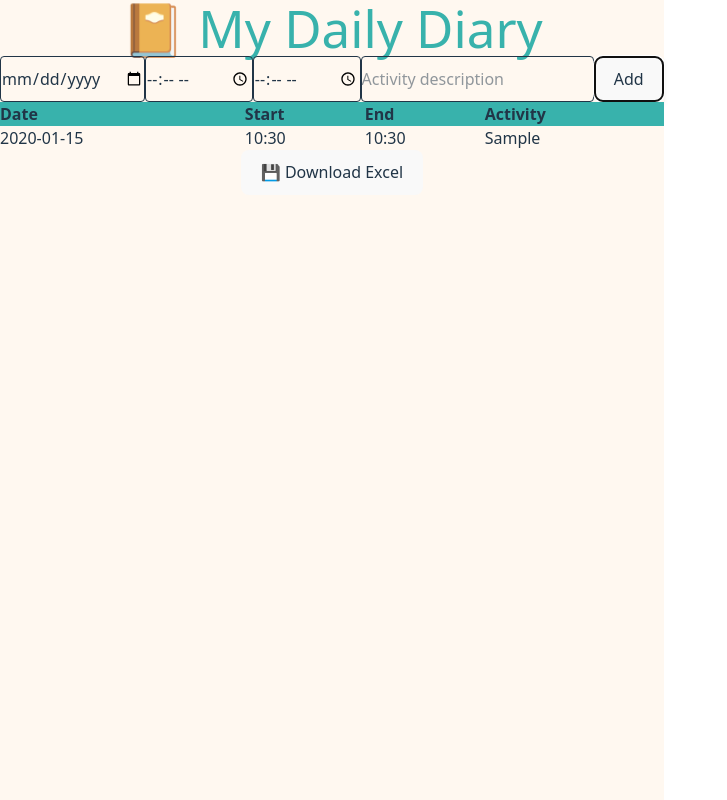
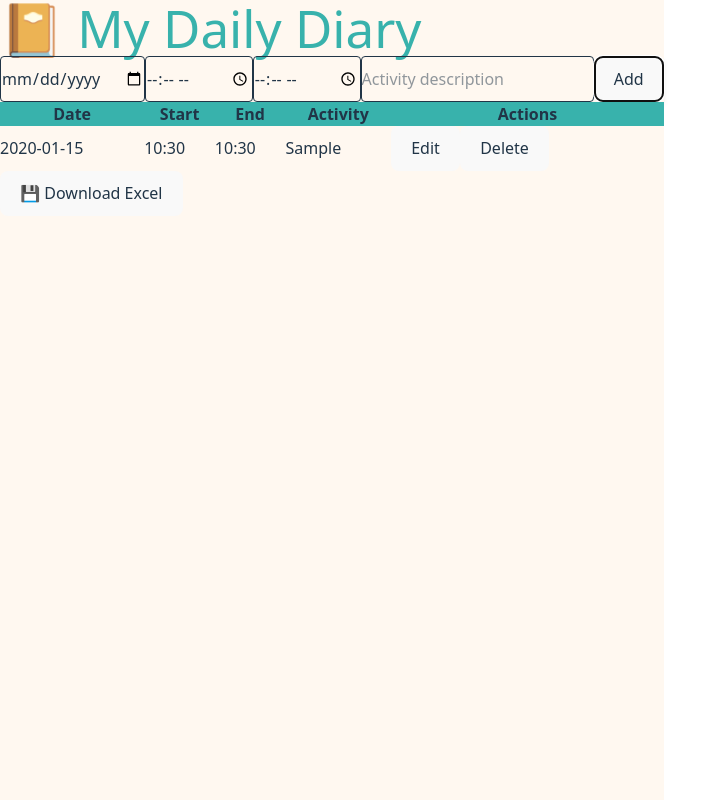
Before and after one commit to nunupian/nikki, a React (Vite) app in the folder nikki/: page / in a window 1280 px wide. Both pictures are taken after typing "2020-01-15", "10:30", "10:30", "Sample" into the empty fields and a click on the button "Add". Shown: the whole page, without its empty margins (0-727 px from the left). Built offline with nearby package versions, Linux system fonts and the light colour scheme.

Commit message:
update #2

```diff
--- a/nikki/src/App.tsx
+++ b/nikki/src/App.tsx
@@ -14,17 +14,47 @@ function App() {
   const [startTime, setStartTime] = useState("");
   const [endTime, setEndTime] = useState("");
   const [description, setDescription] = useState("");
+  const [editingIndex, setEditingIndex] = useState<number | null>(null);
 
-  const addActivity = () => {
+  const resetForm = () => {
+    setDate("");
+    setStartTime("");
+    setEndTime("");
+    setDescription("");
+    setEditingIndex(null);
+  };
+
+  const addOrUpdateActivity = () => {
     if (!date || !startTime || !endTime || !description) {
       alert("Please fill all fields!");
       return;
     }
-    setActivities([...activities, { date, startTime, endTime, description }]);
-    setDate("");
-    setStartTime("");
-    setEndTime("");
-    setDescription("");
+
+    const newActivity = { date, startTime, endTime, description };
+
+    if (editingIndex !== null) {
+      const updated = [...activities];
+      updated[editingIndex] = newActivity;
+      setActivities(updated);
+    } else {
+      setActivities([...activities, newActivity]);
+    }
+
+    resetForm();
+  };
+
+  const editActivity = (index: number) => {
+    const a = activities[index];
+    setDate(a.date);
+    setStartTime(a.startTime);
+    setEndTime(a.endTime);
+    setDescription(a.description);
+    setEditingIndex(index);
+  };
+
+  const deleteActivity = (index: number) => {
+    if (!confirm("Delete this activity?")) return;
+    setActivities(activities.filter((_, i) => i !== index));
   };
 
   const downloadExcel = () => {
@@ -35,68 +65,88 @@ function App() {
   };
 
   return (
-    <div className="min-h-screen bg-[#FFF8F0] flex flex-col items-center p-6">
+    <div className="min-h-screen bg-[#FFF8F0] flex flex-col p-6">
       <h1 className="text-4xl font-bold text-[#38B2AC] mb-6">
         📔 My Daily Diary
       </h1>
 
       {/* Input Form */}
-      <div className="flex flex-wrap gap-4 mb-6 bg-white p-6 rounded-xl shadow-md w-full max-w-3xl">
+      <div className="flex flex-wrap gap-4 mb-6 bg-white p-6 rounded-xl shadow-md w-full">
         <input
           type="date"
           value={date}
           onChange={(e) => setDate(e.target.value)}
-          className="border border-gray-300 rounded px-3 py-2 flex-1"
+          className="border rounded px-3 py-2"
         />
         <input
           type="time"
           value={startTime}
           onChange={(e) => setStartTime(e.target.value)}
-          className="border border-gray-300 rounded px-3 py-2 w-24"
+          className="border rounded px-3 py-2"
         />
         <input
           type="time"
           value={endTime}
           onChange={(e) => setEndTime(e.target.value)}
-          className="border border-gray-300 rounded px-3 py-2 w-24"
+          className="border rounded px-3 py-2"
         />
         <input
           type="text"
           placeholder="Activity description"
           value={description}
           onChange={(e) => setDescription(e.target.value)}
-          className="border border-gray-300 rounded px-3 py-2 flex-1"
+          className="border rounded px-3 py-2 flex-1"
         />
         <button
-          onClick={addActivity}
-          className="bg-[#38B2AC] text-white px-4 py-2 rounded hover:bg-[#319795] transition"
+          onClick={addOrUpdateActivity}
+          className="bg-[#38B2AC] text-white px-4 py-2 rounded hover:bg-[#319795]"
         >
-          Add
+          {editingIndex !== null ? "Update" : "Add"}
         </button>
+        {editingIndex !== null && (
+          <button
+            onClick={resetForm}
+            className="bg-gray-400 text-white px-4 py-2 rounded"
+          >
+            Cancel
+          </button>
+        )}
       </div>
 
-      {/* Activity Table */}
+      {/* Table */}
       {activities.length > 0 && (
-        <div className="overflow-x-auto w-full max-w-3xl mb-6">
-          <table className="min-w-full bg-white rounded-xl shadow-md overflow-hidden">
+        <div className="overflow-x-auto w-full mb-6">
+          <table className="w-full bg-white rounded-xl shadow-md">
             <thead className="bg-[#38B2AC] text-white">
               <tr>
-                <th className="px-4 py-2 text-left">Date</th>
-                <th className="px-4 py-2 text-left">Start</th>
-                <th className="px-4 py-2 text-left">End</th>
-                <th className="px-4 py-2 text-left">Activity</th>
+                <th className="px-4 py-2">Date</th>
+                <th className="px-4 py-2">Start</th>
+                <th className="px-4 py-2">End</th>
+                <th className="px-4 py-2">Activity</th>
+                <th className="px-4 py-2">Actions</th>
               </tr>
             </thead>
             <tbody>
               {activities.map((a, index) => (
-                <tr
-                  key={index}
-                  className={index % 2 === 0 ? "bg-gray-50" : "bg-white"}
-                >
+                <tr key={index} className="odd:bg-gray-50">
                   <td className="px-4 py-2">{a.date}</td>
                   <td className="px-4 py-2">{a.startTime}</td>
                   <td className="px-4 py-2">{a.endTime}</td>
                   <td className="px-4 py-2">{a.description}</td>
+                  <td className="px-4 py-2 space-x-2">
+                    <button
+                      onClick={() => editActivity(index)}
+                      className="bg-yellow-400 text-white px-3 py-1 rounded"
+                    >
+                      Edit
+                    </button>
+                    <button
+                      onClick={() => deleteActivity(index)}
+                      className="bg-red-500 text-white px-3 py-1 rounded"
+                    >
+                      Delete
+                    </button>
+                  </td>
                 </tr>
               ))}
             </tbody>
@@ -104,11 +154,10 @@ function App() {
         </div>
       )}
 
-      {/* Download Button */}
       {activities.length > 0 && (
         <button
           onClick={downloadExcel}
-          className="bg-[#38B2AC] text-white px-6 py-3 rounded-lg hover:bg-[#319795] transition"
+          className="bg-[#38B2AC] text-white px-6 py-3 rounded-lg w-fit"
         >
           💾 Download Excel
         </button>
```
